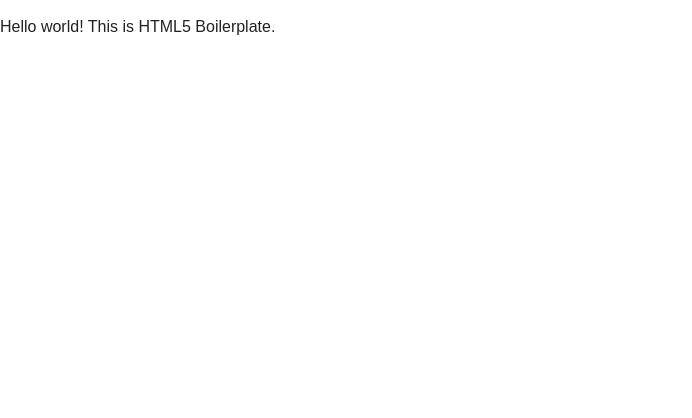
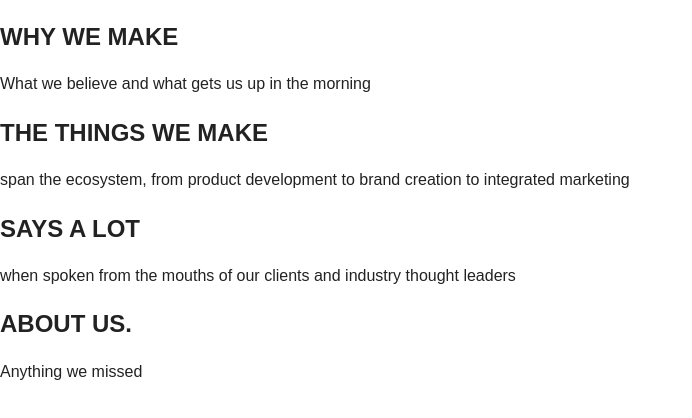
Before and after one commit to ThisJackieThat/casestudy-codeandtheory, a website: page src/index.html in a window 1280 px wide. Shown: the whole page, without its empty margins (0-692 px from the left). Drawn offline with nearby package versions, Linux system fonts and the light colour scheme; files that its build step writes are made by us from their sources.

Commit message:
add title, html homepage

```diff
--- a/src/index.html
+++ b/src/index.html
@@ -3,7 +3,7 @@
     <head>
         <meta charset="utf-8">
         <meta http-equiv="x-ua-compatible" content="ie=edge">
-        <title></title>
+        <title>Code and Theory</title>
         <meta name="description" content="">
         <meta name="viewport" content="width=device-width, initial-scale=1">
 
@@ -20,7 +20,37 @@
         <![endif]-->
 
         <!-- Add your site or application content here -->
-        <p>Hello world! This is HTML5 Boilerplate.</p>
+        <nav class="navigation_homepage">
+
+            <div class="section_purpose">
+                <h2>WHY WE MAKE</h2>
+                <p>
+                    What we believe and what gets us up in the morning
+                </p>
+            </div>
+
+            <div class="section_portfolio">
+                <h2>THE THINGS WE MAKE</h2>
+                <p>
+                    span the ecosystem, from product development to brand creation to integrated marketing
+                </p>
+            </div>
+
+            <div class="section_press">
+                <h2>SAYS A LOT</h2>
+                <p>
+                    when spoken from the mouths of our clients and industry thought leaders
+                </p>
+            </div>
+
+            <div class="section_about">
+                <h2>ABOUT US.</h2>
+                <p>
+                    Anything we missed
+                </p>
+            </div>
+
+        </nav>
 
         <script src="https://ajax.googleapis.com/ajax/libs/jquery/{{JQUERY_VERSION}}/jquery.min.js"></script>
         <script>window.jQuery || document.write('<script src="js/vendor/jquery-{{JQUERY_VERSION}}.min.js"><\/script>')</script>
```
